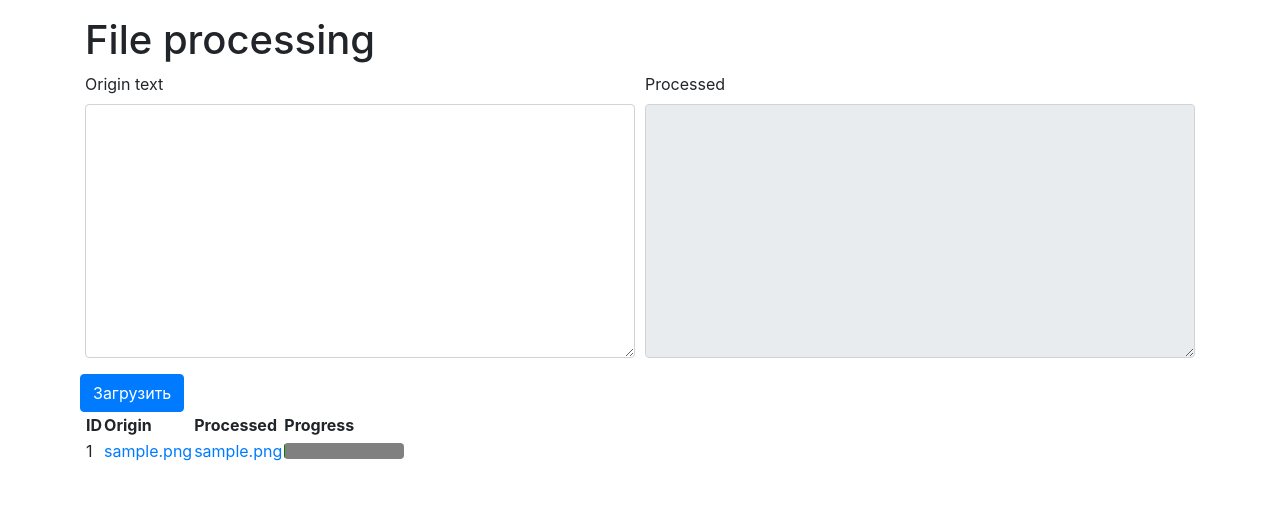
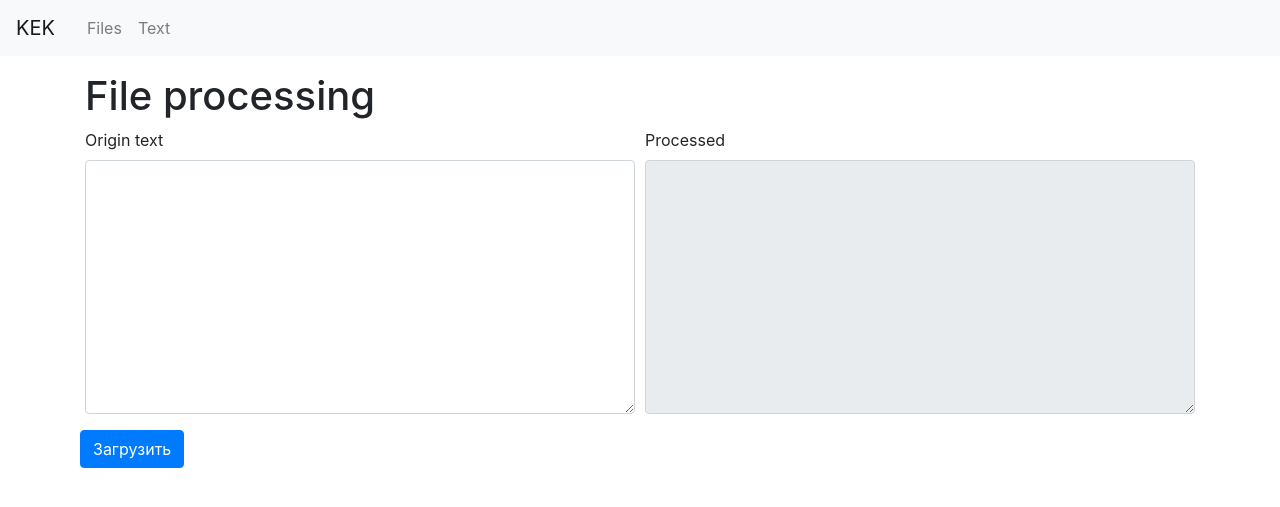
Before and after one commit to 2la/KEKTEXT, a Django app: template document_processing/templates/document_processing/textbox_processing.html in a window 1280 px wide. Shown: the top 507 px of the page. Run offline with Django 3.2, Linux system fonts and the light colour scheme; the template is opened without the code that fills it: values that come from a table or form of the project are taken from there, others are empty; tables that the repository leaves empty hold one stand-in row (values such as "Sample post"); some libraries are stand-ins or nearby versions.

Commit message:
fixup! fixup! fixup! fixup! fixup! Added web interface prototype

```diff
--- a/document_processing/tasks.py
+++ b/document_processing/tasks.py
@@ -19,7 +19,11 @@ text_params = {
 
 def get_output_field(file):
     output_name = file.processed_file.storage.get_available_name(file.short_origin_name)
+    output_name, ext = output_name.split('.')
+    print(output_name, ext)
+    output_name += '.docx'
     output_name = os.path.join(file.processed_file.field.upload_to, output_name)
+    print(output_name)
     return file.processed_file.storage.path(output_name)
 
 
@@ -57,9 +61,9 @@ def process_file(file_id):
     file.save()
 
 
-
     document = None
     if file.input_type == File.InputTypes.IMAGE:
+        document = Document()
         text = image_to_text(origin_path)
     elif file.input_type == File.InputTypes.TEXTBOX:
         text = file.origin_text
@@ -87,8 +91,9 @@ def process_file(file_id):
     file.progress += 10
     file.save()
 
-    if file.input_type in (File.InputTypes.IMAGE, File.InputTypes.TEXTBOX):
+    if file.input_type == File.InputTypes.TEXTBOX:
         file.processed_text = processed_text
+
     else:
         if document is None:
             raise ValueError('Error with document')
--- a/document_processing/templates/document_processing/base.html
+++ b/document_processing/templates/document_processing/base.html
@@ -14,6 +14,23 @@
 
 <body>
 
+<nav class="navbar navbar-expand-lg navbar-light bg-light">
+      <a class="navbar-brand mr-4" href="#">KEK</a>
+      <button class="navbar-toggler" type="button" data-toggle="collapse" data-target="#navbarNav" aria-controls="navbarNav" aria-expanded="false" aria-label="Toggle navigation">
+        <span class="navbar-toggler-icon"></span>
+      </button>
+       <div class="collapse navbar-collapse justify-content-between" id="navbarNav">
+        <ul class="navbar-nav col-10">
+          <li class="nav-item">
+            <a class="nav-link" href="#">Files</a>
+          </li>
+          <li class="nav-item">
+            <a class="nav-link" href="#">Text</a>
+          </li>
+        </ul>
+      </div>
+    </nav>
+
 
   {% block content %}{% endblock content %}
 
--- a/document_processing/templates/document_processing/textbox_processing.html
+++ b/document_processing/templates/document_processing/textbox_processing.html
@@ -5,29 +5,29 @@
 <main class="container mt-3">
     <h1>File processing</h1>
     <div>{% crispy form %}</div>
-    <div>
-        <table>
-            <thead>
-            <tr>
-                <th>ID</th>
-                <th>Origin</th>
-                <th>Processed</th>
-                <th>Progress</th>
-            </tr>
-            </thead>
-            <tbody>
-            {% for file in files %}
-            <tr class="processing-info" data-file-id="{{file.id}}">
-                <td name="id">{{file.id}}</td>
-                <td name="origin"><a href="file.origin_file.url">{{file.short_origin_name}}</a></td>
-                <td name="processed"><a href="file.origin_file.url">{{file.short_processed_name}}</a></td>
-                <td name="progress"><progress class="progress progress-success" value="{{file.progress}}" max="100"></progress>
-    </td>
-            </tr>
-            {% endfor %}
-            </tbody>
-        </table>
-    </div>
+<!--    <div>-->
+<!--        <table>-->
+<!--            <thead>-->
+<!--            <tr>-->
+<!--                <th>ID</th>-->
+<!--                <th>Origin</th>-->
+<!--                <th>Processed</th>-->
+<!--                <th>Progress</th>-->
+<!--            </tr>-->
+<!--            </thead>-->
+<!--            <tbody>-->
+<!--            {% for file in files %}-->
+<!--            <tr class="processing-info" data-file-id="{{file.id}}">-->
+<!--                <td name="id">{{file.id}}</td>-->
+<!--                <td name="origin"><a href="file.origin_file.url">{{file.short_origin_name}}</a></td>-->
+<!--                <td name="processed"><a href="file.origin_file.url">{{file.short_processed_name}}</a></td>-->
+<!--                <td name="progress"><progress class="progress progress-success" value="{{file.progress}}" max="100"></progress>-->
+<!--    </td>-->
+<!--            </tr>-->
+<!--            {% endfor %}-->
+<!--            </tbody>-->
+<!--        </table>-->
+<!--    </div>-->
 
 </main>
 {% endblock %}
--- a/document_processing/urls.py
+++ b/document_processing/urls.py
@@ -5,6 +5,7 @@ app_name = 'document_processing'
 
 urlpatterns = [
     path('textbox-processing/', views.TextboxProcessingView.as_view(), name='textbox_processing'),
+    path('textbox/<int:pk>', views.TextboxView.as_view(), name='textbox'),
     path('processed-files/', views.FileProcessingView.as_view(), name='processed_file'),
     path('progress/<int:pk>', views.get_file_progress, name='get_file_progress'),
 ]
--- a/document_processing/views.py
+++ b/document_processing/views.py
@@ -1,7 +1,9 @@
 import json
 
 from django.http import HttpResponse
-from django.views.generic import CreateView, ListView
+from django.shortcuts import get_object_or_404
+from django.urls import reverse
+from django.views.generic import CreateView, ListView, DetailView
 
 from document_processing.forms import MultipleFileUploadForm, TextboxForm
 from document_processing.models import File, TextboxUnit
@@ -22,9 +24,10 @@ from document_processing.tasks import process_file
 #             process_file(file_id=file.pk)
 #         print('FILE SENT TO PROCESSING')
 #         return result
+from text_processor import TextProcessor
 
 
-class TextboxProcessingView(CreateView, ListView):
+class TextboxProcessingView(CreateView):
     model = File
     form_class = TextboxForm
     template_name = 'document_processing/textbox_processing.html'
@@ -32,15 +35,19 @@ class TextboxProcessingView(CreateView, ListView):
     object_list = None
 
     def get_success_url(self):
-        return self.request.path
-
-    def get_queryset(self):
-        return File.objects.filter(input_type=File.InputTypes.TEXTBOX).order_by('-pk')
+        return reverse('document_processing:textbox', kwargs={'pk': self.object.pk})
 
     def form_valid(self, form):
-        result = super().form_valid(form)
-        process_file(file_id=self.object.pk)
-        return result
+        text_processor = TextProcessor()
+        form.instance.processed_text = text_processor.process(form.cleaned_data['origin_text'])
+        return super().form_valid(form)
+
+
+class TextboxView(DetailView):
+    model = File
+    template_name = 'document_processing/textbox.html'
+
+
 
 
 class FileProcessingView(CreateView, ListView):
@@ -53,7 +60,7 @@ class FileProcessingView(CreateView, ListView):
         return self.request.path
 
     def get_queryset(self):
-        return File.objects.all().order_by('-pk')
+        return File.objects.exclude(input_type=File.InputTypes.TEXTBOX).order_by('-pk')
 
     def form_valid(self, form):
         result = super().form_valid(form)
```
Also changed, not shown: document_processing/templates/document_processing/textbox.html (added, +11 -0 lines).
